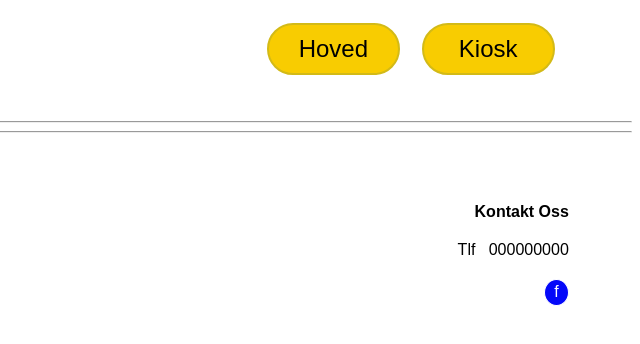
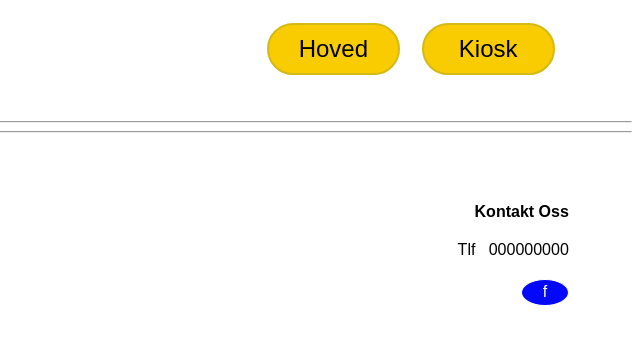
Before and after one commit to DiyarSsuliman/varmmat, a plain HTML site: page index.html in a window 1280 px wide. Shown: the full height of the page, 640-1280 px from the left. Drawn offline with Linux system fonts and the light colour scheme; no server answers.

Commit message:
Update style.css

```diff
--- a/style.css
+++ b/style.css
@@ -150,7 +150,7 @@ button{
 }
 
 .facebook {
-  width: 4%;
+  width: 8%;
   height: 100%;
   border: 1px solid #ffffff;
   border-radius: 50%;
```
